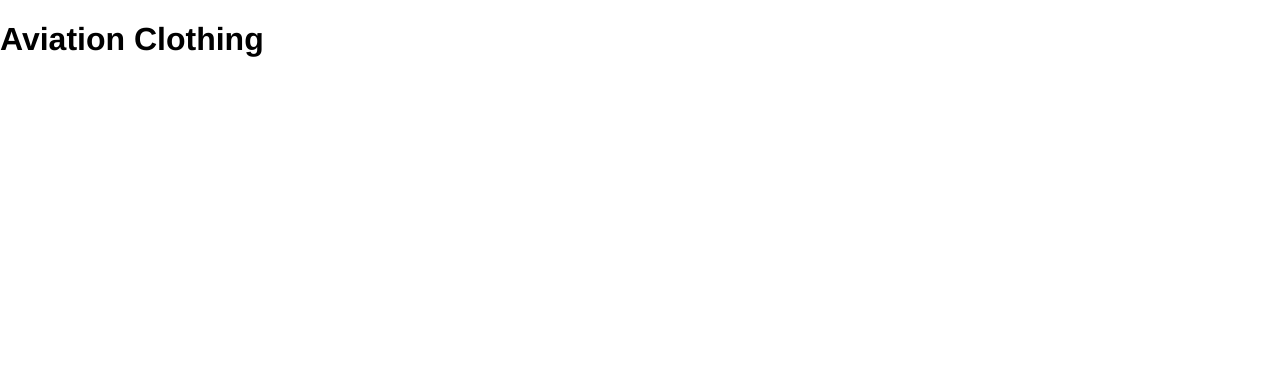
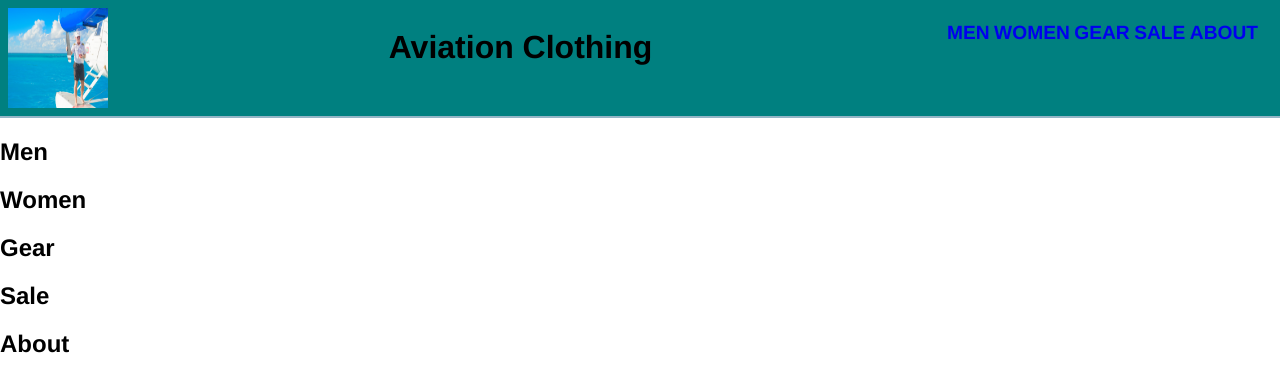
Before and after one commit to jake-newton/ISTA329-Final, a plain HTML site: page index.html in a window 1280 px wide. Drawn offline with Linux system fonts and the light colour scheme.

Commit message:
Basic Layout

```diff
--- a/index.html
+++ b/index.html
@@ -7,6 +7,38 @@
    	<script src="index.js"></script>
    </head>
 	<body>
-		<h1>Aviation Clothing</h1>
+		<header>
+			<img src="photos/pexels-asad-photo-maldives-1450343.jpg" alt="Pilot standing on sea-plane" height="100" width="100">
+			<h1>Aviation Clothing</h1>
+			<nav>
+				<a href="#men">Men</a>
+				<a href="#women">Women</a>
+				<a href="#gear">Gear</a>
+				<a href="#sale">Sale</a>
+				<a href="#about">About</a>
+			 </nav>
+		</header>
+
+		<div id="container">
+			<section id="men">
+				<h2>Men</h2>
+			</section>
+			<section id="women">
+				<h2>Women</h2>
+			</section>
+			<section id="gear">
+				<h2>Gear</h2>
+			</section>
+			<section id="sale">
+				<h2>Sale</h2>
+			</section>
+			<section id="about">
+				<h2>About</h2>
+			</section>
+		</div>
+
+		<footer>
+
+		</footer>
 	</body>
 </html>
--- a/styles.css
+++ b/styles.css
@@ -1,12 +1,44 @@
+header {
+   display: flex;
+   justify-content: space-between;
+   border-bottom: 2px solid #93B5C6;
+   background-color: teal;
+   padding: 8px;
+}
+
+
 body {
    margin: 0;
    font-family: Helvetica, sans-serif;
 }
 
-header {
-   display: flex;
+nav {
+   text-align: center;
    justify-content: space-between;
-   border-bottom: 2px solid #93B5C6;
-   background-color: #DDEDAA;
-   padding: 8px;
+   margin: 14px;
 }
+
+nav a {
+   text-decoration: none;
+   text-transform: uppercase;
+   font-weight: bold;
+   font-size: larger;
+}
+
+img {
+
+}
+
+a:hover {
+   color: gray;
+}
+
+a:active {
+   color: purple;
+}
+
+.center {
+   display: block;
+   margin-left: auto;
+   margin-right: auto;
+}
```
Also changed, not shown: Image Links.txt (added), photos/Image Links.txt (added), photos/pexels-asad-photo-maldives-1450343.jpg (added), photos/pexels-christine-renard-615060.jpg (added), photos/pexels-dmitriy-ganin-7760783.jpg (added), photos/pexels-nick-mayer-10448469.jpg (added), photos/pexels-sadman-chowdhury-1548027.jpg (added), photos/pexels-spencer-davis-4388217.jpg (added), photos/pexels-wesley-souza-2083953.jpg (added), 3 other files.
